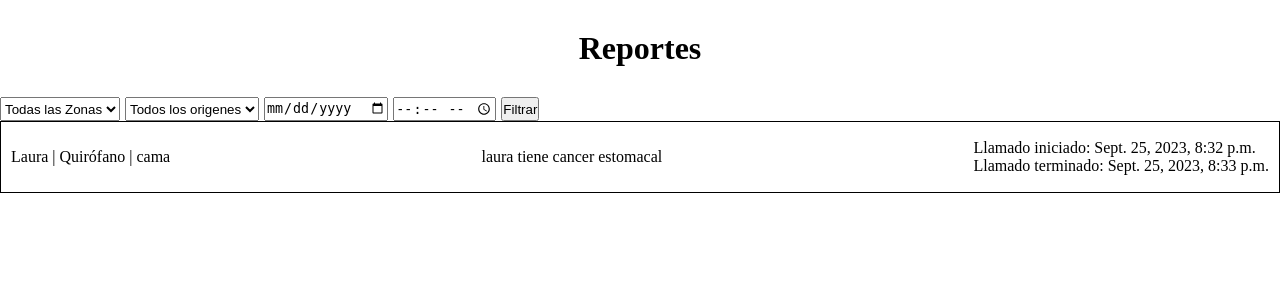
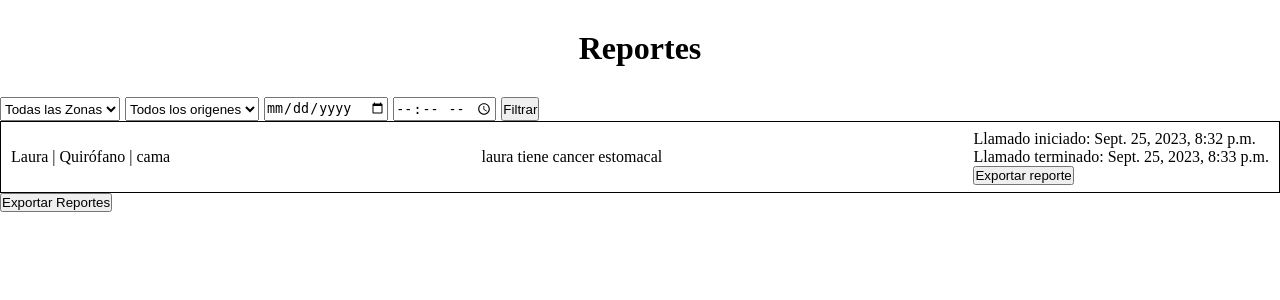
Before and after one commit to Facunare/OlimpiadasDjango, a Django app: page /verReportes/ in a window 1280 px wide. Shown: the part 66-366 px from the top of the page. Run offline with Django 4.2, Linux system fonts and the light colour scheme; data comes from the database, SQL or seed files in the repository; both versions use the stored data as it was after the commit.

Commit message:
exportAllReportsToCSV

```diff
--- a/OlimpiadasDjango/administracion/templates/reportes.html
+++ b/OlimpiadasDjango/administracion/templates/reportes.html
@@ -43,9 +43,11 @@
                     <div>
                         <p>Llamado iniciado: {{reporte.llamado.created_at}}</p>
                         <p>Llamado terminado: {{reporte.created_at}}</p>
+                        <a href="{% url 'exportarIdReportes' reportes.id %}"><button>Exportar reporte</button></a>
                     </div>
                 </div>
             {% endfor %}
+            <a href="{% url 'exportarReportes' %}"><button>Exportar Reportes</button></a>
         {% else %}
                 <p>No se ha encontrado ningun reporte</p>
         {% endif %}
--- a/OlimpiadasDjango/administracion/urls.py
+++ b/OlimpiadasDjango/administracion/urls.py
@@ -13,5 +13,7 @@ urlpatterns = [
     path('generarReporte/<int:id>', views.generarReporte, name="generarReporte"),
     path('editar_paciente/<int:paciente_id>/', views.editar_paciente, name='editar_paciente'),
     path('verReportes/', views.verReportes, name='verReportes'),
+    path('exportarReportes/', views.exportarReporte, name='exportarReportes'),
+    path('exportarIdReportes/<int:reportes_id>', views.exportarIdReporte, name='exportarIdReportes'),
 
 ]
--- a/OlimpiadasDjango/administracion/views.py
+++ b/OlimpiadasDjango/administracion/views.py
@@ -1,3 +1,5 @@
+import csv
+from django.http import HttpResponse
 from django.shortcuts import render, redirect
 from .models import Zona, Paciente, Medico, Perfil, Reporte, Llamado
 from .forms import MedicoForm, PacienteForm
@@ -192,3 +194,35 @@ def verReportes(req):
         'reportes': reportes,
         'zonas': zonas
     })
+
+def exportarReporte(req):
+    reportes = Reporte.objects.all()
+    response = HttpResponse(content_type = 'text/csv')
+    response['Content-Disposition'] = 'attachment; filename=reportes.csv'
+    writer = csv.writer(response)
+
+    writer.writerow(['Tipo', 'Consulta', 'Zona', 'Llamado', 'Hora Reporte'])
+
+    reportes_fields = reportes.values_list('tipo', 'consulta', 'zona', 'llamado', 'created_at')
+
+
+    for reporte in reportes_fields:
+        writer.writerow(reporte)
+
+    return response
+
+def exportarIdReporte(req, id):
+    reportes = Reporte.objects.get(id=id)
+    response = HttpResponse(content_type = 'text/csv')
+    response['Content-Disposition'] = 'attachment; filename=reportes.csv'
+    writer = csv.writer(response)
+
+    writer.writerow(['Tipo', 'Consulta', 'Zona', 'Llamado', 'Hora Reporte'])
+
+    reportes_fields = reportes.values_list('tipo', 'consulta', 'zona', 'llamado', 'created_at')
+
+
+    for reporte in reportes_fields:
+        writer.writerow(reporte)
+
+    return response
```
Also changed, not shown: OlimpiadasDjango/db.sqlite3.
